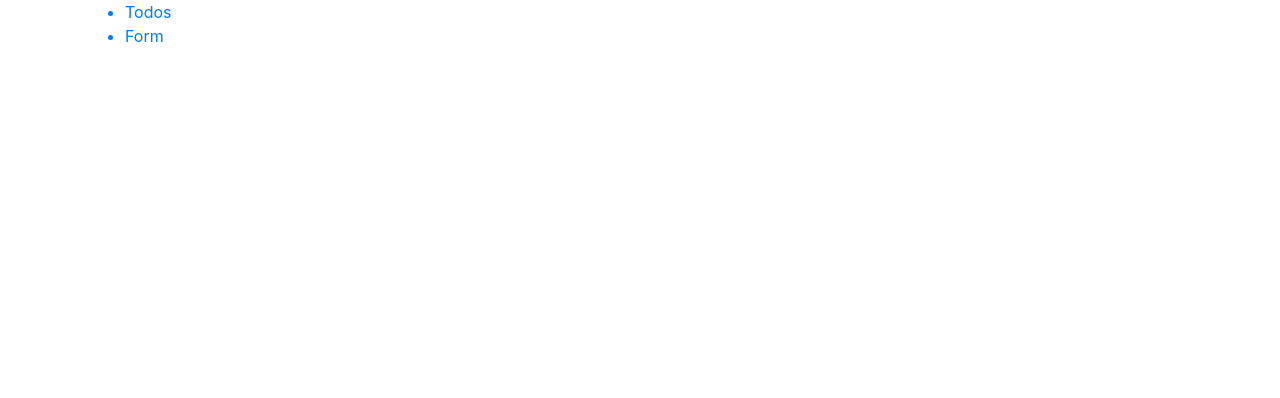
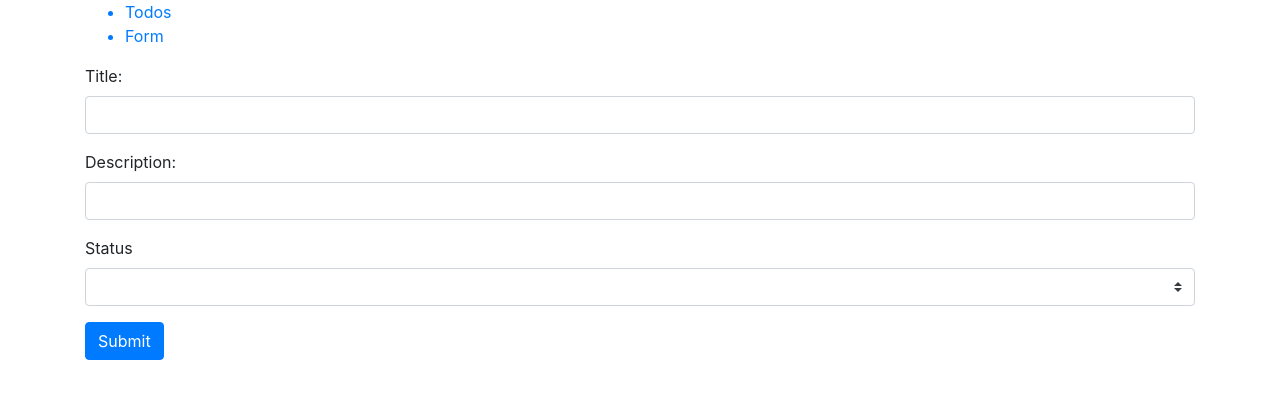
Before and after one commit to ewa81/InfoShareReactJSApplication, a React (Create React App) app: page /form-edit/1 in a window 1280 px wide. Shown: the top 398 px of the page. Built offline with nearby package versions, Linux system fonts and the light colour scheme.

Commit message:
First editing todo.

```diff
--- a/src/App.js
+++ b/src/App.js
@@ -4,6 +4,7 @@ import "bootstrap/dist/css/bootstrap.min.css";
 import {Container, Row, Col} from "react-bootstrap";
 import Nav from "./components/Nav";
 import TodoForm from "./components/TodoForm";
+import TodoFormEdit from "./components/TodoFormEdit";
 import {BrowserRouter as Router, Switch, Route, Redirect} from "react-router-dom";
 import "./App.scss";
 
@@ -19,6 +20,7 @@ class App extends Component {
                 <Redirect exact="exact" from="/" to="/todos"/>
                 <Route path="/todos" to="/todos" component={Todos}/>
                 <Route path="/form" component={TodoForm}/>
+                <Route path="/form-edit/:id" component={TodoFormEdit}/>
               </Switch>
             </Col>
           </Row>
--- a/src/components/Todo.js
+++ b/src/components/Todo.js
@@ -11,7 +11,7 @@ class Todo extends Component {
     return (
       <li className="todos__item">
         <p className="todos__id">{id}</p>
-        <Link to={`form-edit/${id}`}><p className="todos__title">{todo_title}</p></Link>
+        <Link to={'form-edit/id'}><p className="todos__title">{todo_title}</p></Link>
         <p className="todos__description">{todo_description}</p>
         <p className={this.setTheTaskStatusClass(todo_status)}>{todo_status}</p>
         <p className="todos__createdAt">
--- /dev/null
+++ b/src/components/TodoFormEdit.js
@@ -0,0 +1,50 @@
+import React, { Component } from 'react';
+import Form from 'react-bootstrap/Form';
+import Button from 'react-bootstrap/Button';
+
+class TodoFormEdit extends Component {
+  state = {
+    title: "",
+    description: "",
+    status: "",
+    updatedAt: new Date().toISOString()
+  }
+
+  handleChange = event => {
+    this.setState({
+      [event.target.name]: event.target.value
+    });
+  };
+
+  handleSubmit = event => {
+    event.preventDefault();
+    console.log(this.state)
+  };
+
+  render() {
+    return (
+      <Form onSubmit={this.handleSubmit} className="todosFormEdit">
+        <Form.Group className="todosFormEdit__group" controlId="formBasicTittle">
+          <Form.Label className="todosFormEdit__label">Title:</Form.Label>
+          <Form.Control className="todosFormEdit__control" type="text" name="title" onChange={this.handleChange}/>
+        </Form.Group>
+        <Form.Group className="todosFormEdit__group" controlId="formBasicDescription">
+          <Form.Label className="todosFormEdit__label">Description:</Form.Label>
+          <Form.Control className="todosFormEdit__control" type="text" name="description" onChange={this.handleChange}/>
+        </Form.Group>
+        <Form.Group className="todosFormEdit__group" controlId="formBasicStatus">
+          <Form.Label className="todosFormEdit__label">Status</Form.Label>
+          <Form.Control className="todosFormEdit__control" as="select" name="status" custom onChange={this.handleChange}>
+          <option value=""></option>
+          <option value="TODO">TODO</option>
+          <option value="IN_PROGRESS">IN PROGRESS</option>
+          <option value="DONE">DONE</option>
+          </Form.Control>
+        </Form.Group>
+        <Button className="todosFormEdit__button" variant="primary" type="submit">Submit</Button>
+      </Form>
+    );
+  };
+}
+
+export default TodoFormEdit;
```
